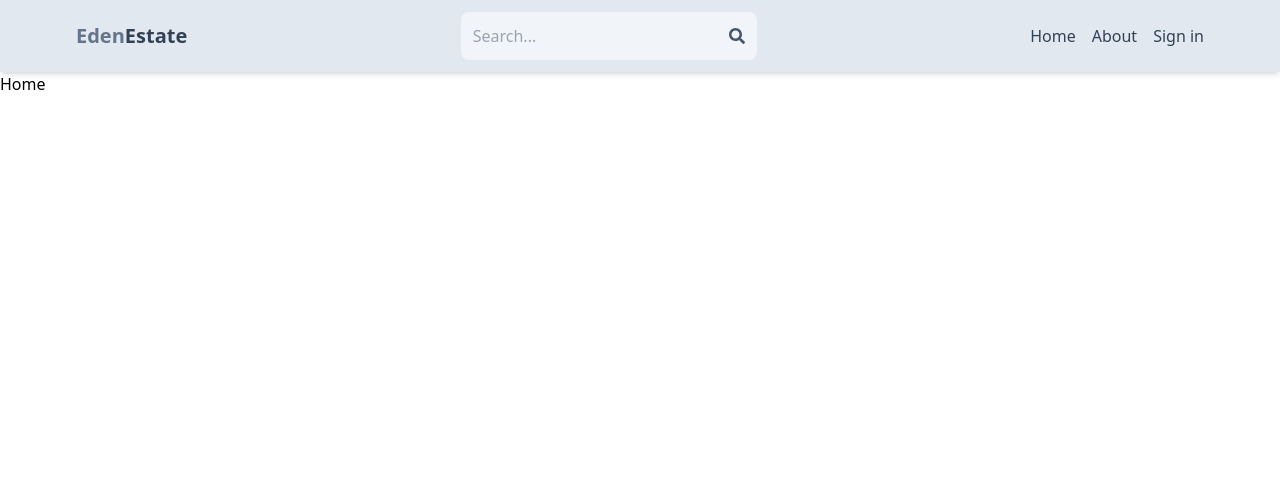
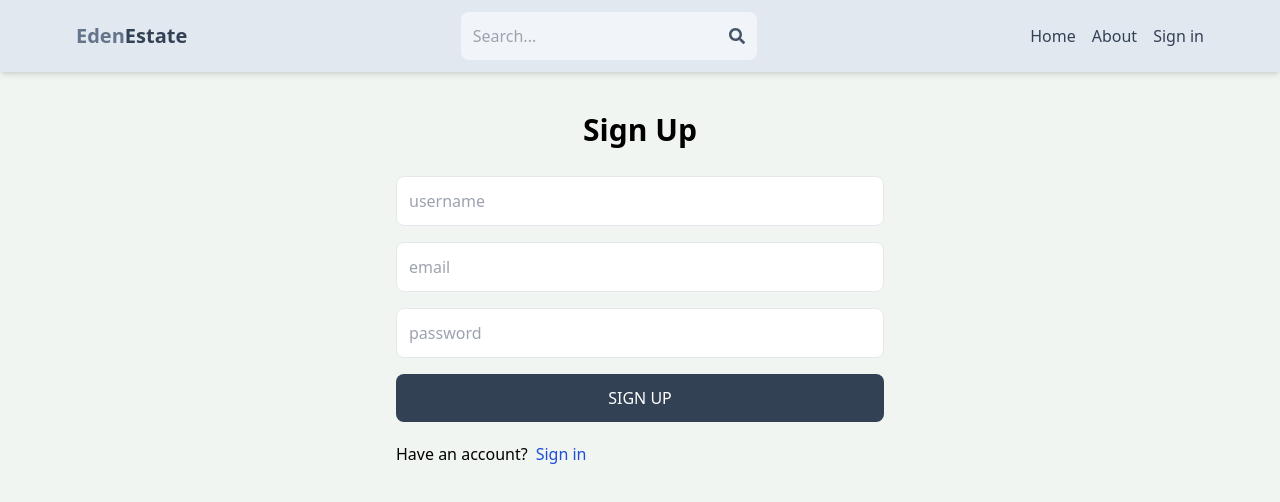
Before and after one commit to edenefraim52/mern-estate, a React (Vite) app in the folder client/: page /sign-up in a window 1280 px wide. Shown: the top 502 px of the page. Built offline with nearby package versions, Linux system fonts and the light colour scheme.

Commit message:
complete sign up page UI

```diff
--- a/client/src/App.jsx
+++ b/client/src/App.jsx
@@ -13,7 +13,7 @@
       <Routes>
         <Route path="/" element={<Home />} />
         <Route path="/sign-in" element={<Signin />} />
-        <Route path="/sign-up" element={<Home />} />
+        <Route path="/sign-up" element={<SignUp />} />
         <Route path="/about" element={<About />} />
         <Route path="/profile" element={<Profile />} />
       </Routes>
--- a/client/src/index.css
+++ b/client/src/index.css
@@ -1,3 +1,7 @@
 @tailwind base;
 @tailwind components;
 @tailwind utilities;
+
+body{
+    background-color: rgb(241,245,241);
+}
--- a/client/src/pages/SignUp.jsx
+++ b/client/src/pages/SignUp.jsx
@@ -1,5 +1,39 @@
 import React from "react";
+import { Link } from "react-router-dom";
 
 export default function SignUp() {
-  return <div>SignUp</div>;
+  return (
+    <div className="p-3 max-w-lg mx-auto">
+      <h1 className="text-3xl text-center font-semibold my-7">Sign Up</h1>
+      <form className="flex flex-col gap-4 ">
+        <input
+          type="text"
+          placeholder="username"
+          className="border p-3 rounded-lg"
+          id="username"
+        ></input>
+        <input
+          type="email"
+          placeholder="email"
+          className="border p-3 rounded-lg"
+          id="email"
+        ></input>
+        <input
+          type="password"
+          placeholder="password"
+          className="border p-3 rounded-lg"
+          id="password"
+        ></input>
+        <button className="bg-slate-700 text-white p-3 rounded-lg uppercase hover:opacity-95 disabled:opacity-80">
+          Sign Up
+        </button>
+      </form>
+      <div className="flex gap-2 mt-5">
+        <p>Have an account?</p>
+        <Link to={"/sign-in"}>
+          <span className="text-blue-700"> Sign in</span>
+        </Link>
+      </div>
+    </div>
+  );
 }
```
